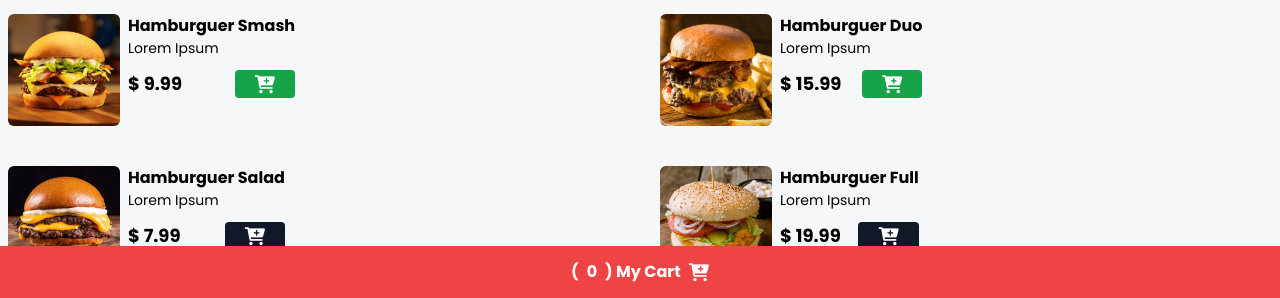
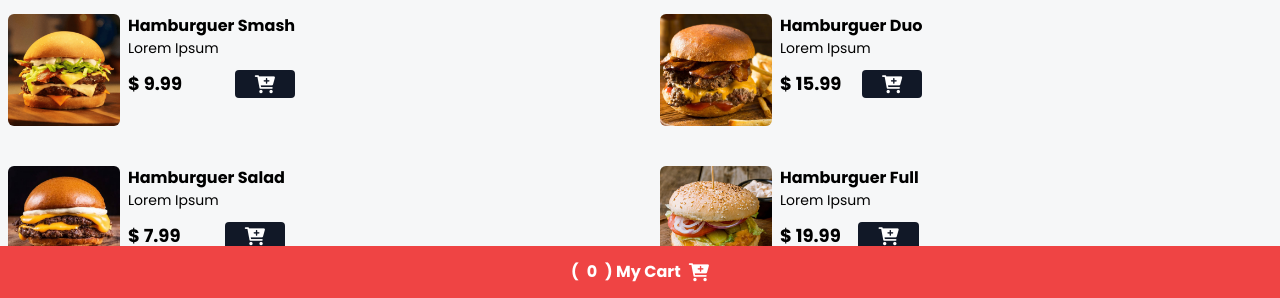
Before and after one commit to jordan-nunes/study, a website: page projects/BurgerProject/index.html in a window 1280 px wide. Shown: the part 502-800 px from the top of the page. Drawn offline with nearby package versions, Linux system fonts and the light colour scheme.

Commit message:
Added Meta Tags

```diff
--- a/projects/BurgerProject/index.html
+++ b/projects/BurgerProject/index.html
@@ -15,6 +15,13 @@
     <link rel="stylesheet" href="https://cdnjs.cloudflare.com/ajax/libs/font-awesome/6.0.0-beta3/css/all.min.css" integrity="sha512-Fo3rlrZj/k7ujTnHg4CGR2D7kSs0v4LLanw2qksYuRlEzO+tcaEPQogQ0KaoGN26/zrn20ImR1DfuLWnOo7aBA=="
     crossorigin="anonymous"
     referrerpolicy="no-referrer" />
+
+    <!-- META TAG OG -->
+    <meta property="og:type" content="website"/>
+    <meta property="og:title" content="Burger Project - The Best Burger"/>
+    <meta property="og:description" content="The Best Burger For You"/>
+    <meta property="og:site_name" content="Burger Project"/>
+    <!-- META TAG OG -->
 
     <link rel="stylesheet" href="./styles/output.css" />
 
@@ -66,7 +73,7 @@
                     <div class="flex items-center gap-2 justify-between mt-3">
                         <p class="font-bold text-lg">$ 9.99</p>
                         <buttton
-                            class="bg-green-600 px-5 rounded add-to-cart-btn"
+                            class="bg-gray-900 px-5 rounded add-to-cart-btn"
                             data-name="Hamburguer Smash"
                             data-price="9.99"
                         >
@@ -93,7 +100,7 @@
                     <div class="flex items-center gap-2 justify-between mt-3">
                         <p class="font-bold text-lg">$ 15.99</p>
                         <buttton
-                            class="bg-green-600 px-5 rounded add-to-cart-btn"
+                            class="bg-gray-900 px-5 rounded add-to-cart-btn"
                             data-name="Hamburguer Duo"
                             data-price="15.99"
                         >
```
